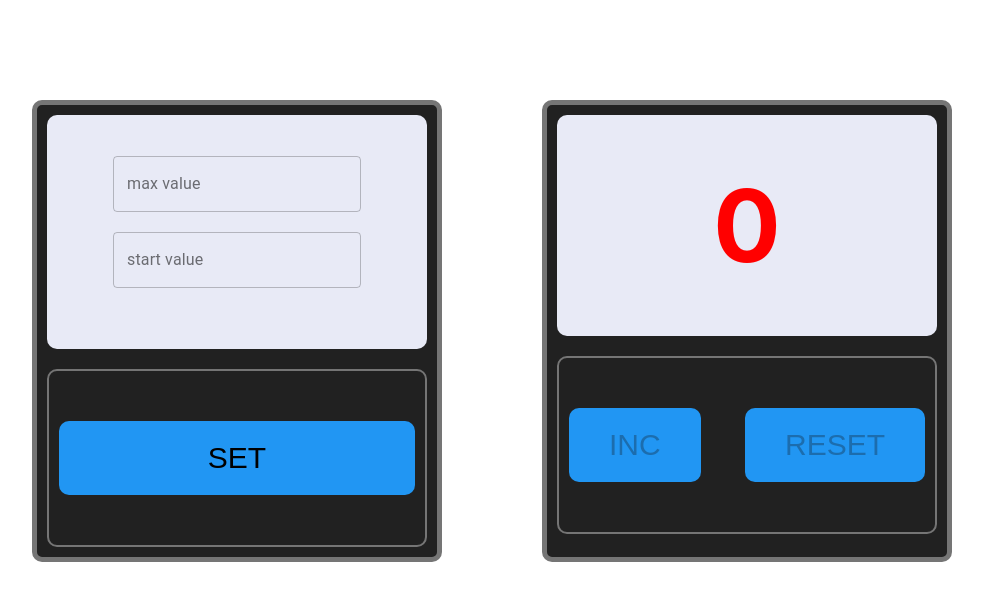
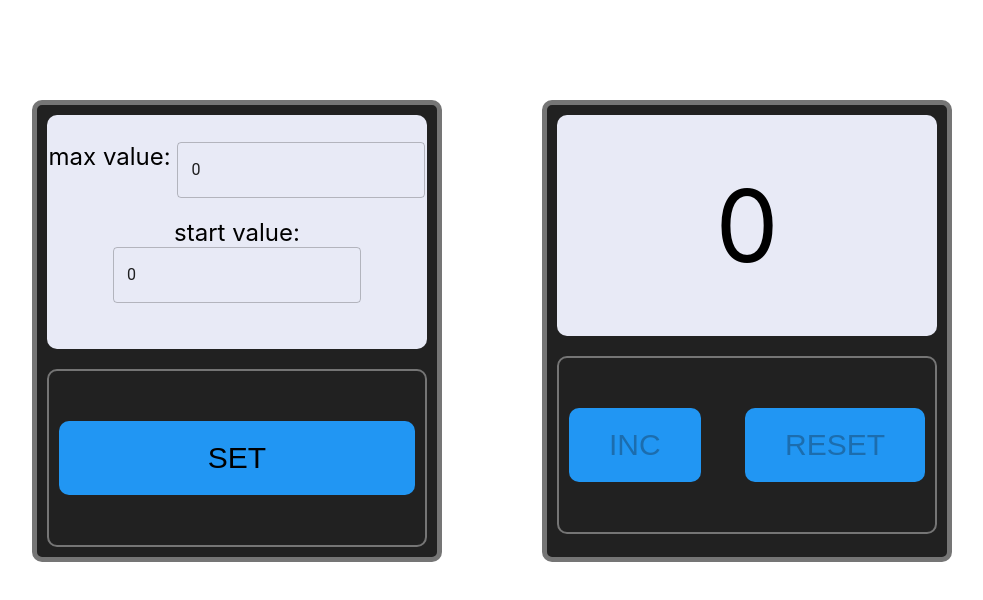
Before and after one commit to prudiusDenys/ReactExamComponents, a React (Create React App) app: page / in a window 1280 px wide. Shown: the top 600 px of the page, without its empty margins (168-1151 px from the left). Built offline with nearby package versions, Linux system fonts and the light colour scheme.

Commit message:
fixed bug with input value

```diff
--- a/src/common/Input/Input.tsx
+++ b/src/common/Input/Input.tsx
@@ -2,21 +2,22 @@ import React, {ChangeEvent} from "react";
 import {TextField} from "@material-ui/core";
 
 type PropsType = {
-	label: string
+	value: string
+	valueNumber: number
 	positiveValue: boolean
 	onChange: (e: ChangeEvent<HTMLInputElement>) => void
 }
 
 export const Input = (props: PropsType) => {
-
 	return (
 		<div>
-			<TextField style={{marginBottom: '20px'}} onChange={props.onChange}
-								 error={!props.positiveValue}
-								 helperText={!props.positiveValue ? 'incorrect value': ''}
-								 type="number"
-								 variant={"outlined"}
-								 label={props.label}/>
+			{props.value}: <TextField style={{marginBottom: '20px'}}
+																value={props.valueNumber}
+																onChange={props.onChange}
+																error={!props.positiveValue}
+																helperText={!props.positiveValue ? 'incorrect value' : ''}
+																type="number"
+																variant={"outlined"}/>
 		</div>
 	)
 }
--- a/src/components/Counter/Counter.tsx
+++ b/src/components/Counter/Counter.tsx
@@ -13,31 +13,27 @@ export const Counter = () => {
 	const [showCounter, setShowCounter] = useState<boolean>(true)
 	const [disabled, setDisabled] = useState<boolean>(true)
 
-
-	let onClickHandler = () => {
+	const onClickHandler = () => {
 		setNumber(number + 1)
 	}
-	let onRestClickHandler = () => {
+	const onRestClickHandler = () => {
 		setNumber(startNumber)
 	}
-
-	let setValue = () => {
+	const setValue = () => {
 		setShowCounter(true)
 	}
-
-	let getMaxValue = (inputValue: number) => {
+	const getMaxValue = (inputValue: number) => {
 		setMaxNumber(inputValue)
 		setShowCounter(false)
 		setDisabled(true)
 	}
-	let getStartValue = (inputValue: number) => {
+	const getStartValue = (inputValue: number) => {
 		setStartNumber(inputValue)
 		setNumber(inputValue)
 		setShowCounter(false)
 		setDisabled(true)
 	}
-
-	let getCorrectValue = (value: boolean) => {
+	const getCorrectValue = (value: boolean) => {
 		setCorrectValue(value)
 		setShowCounter(false)
 	}
@@ -51,7 +47,7 @@ export const Counter = () => {
 									correctValue={correctValue}
 									setDisabled={setDisabled}
 									maxNumber={maxNumber}
-									startNumber={startNumber} setMaxNumber={setMaxNumber}/>
+									startNumber={startNumber}/>
 			<div className={classes.counter}>
 				<CounterNumber maxNumber={maxNumber}
 											 correctValue={correctValue}
--- a/src/components/Counter/CounterNumber/CounterNumber.tsx
+++ b/src/components/Counter/CounterNumber/CounterNumber.tsx
@@ -13,7 +13,7 @@ export const CounterNumber = (props: PropsType) => {
 		<div className={classes.counterNumber}>
 			{
 				props.showCounter &&
-        <div className={props.number === props.maxNumber ? `${classes.number} ${classes.maxValue}` : classes.number}>
+        <div className={props.number === props.maxNumber && props.maxNumber!==0 ? `${classes.number} ${classes.maxValue}` : classes.number}>
 					{props.number}
         </div>
 			}
--- a/src/components/SetCounter/CounterValue/CounterValue.module.css
+++ b/src/components/SetCounter/CounterValue/CounterValue.module.css
@@ -9,22 +9,5 @@
   background-color: #e8eaf6;
   text-align: center;
   border-radius: 10px;
-  font-size: 33px;
+  font-size: 24px;
 }
-/*.value{*/
-/*  display: flex;*/
-/*  align-items: flex-end;*/
-/*  justify-content: center;*/
-/*}*/
-
-/*.valueInput{*/
-/*  margin-left: 10px;*/
-/*  padding: 10px;*/
-/*  border-radius: 10px;*/
-/*  outline: none;*/
-/*  border: none;*/
-/*}*/
-
-/*.error{*/
-/*  background-color: indianred;*/
-/*}*/
--- a/src/components/SetCounter/CounterValue/CounterValue.tsx
+++ b/src/components/SetCounter/CounterValue/CounterValue.tsx
@@ -51,11 +51,15 @@ export const CounterValue = (props: PropsType) => {
 			<div className={classes.numbers}>
 					<Input key={1}
 								 positiveValue={maxPositiveValue}
-								 onChange={onChangeMaxHandler} label={'max value'}/>
+								 onChange={onChangeMaxHandler}
+								 value={'max value'}
+								 valueNumber={maxValue}/>
 
 					<Input key={2}
 								 positiveValue={startPositiveValue}
-								 onChange={onChangeStartHandler} label={'start value'}/>
+								 onChange={onChangeStartHandler}
+								 value={'start value'}
+								 valueNumber={startValue}/>
 			</div>
 		</div>
 	)
--- a/src/components/SetCounter/SetCounter.tsx
+++ b/src/components/SetCounter/SetCounter.tsx
@@ -13,7 +13,6 @@ type PropsType = {
 	setDisabled:(disabled: boolean)=>void
 	maxNumber: number
 	startNumber: number
-	setMaxNumber:(maxNumber: number)=> void
 }
 
 export const SetCounter = (props:  PropsType) => {
@@ -24,7 +23,6 @@ let onClickSetValue = () => {
 	saveState('maxNumber', props.maxNumber);
 	saveState('startNumber', props.startNumber);
 }
-
 	return (
 		<div className={classes.setCounter}>
 			<CounterValue getMaxValue={props.getMaxValue}
@@ -35,7 +33,7 @@ let onClickSetValue = () => {
 				<Button onClickHandler={onClickSetValue}
 								title={'SET'}
 								disabledCondition={0}
-								correctValue={props.correctValue} />
+								correctValue={props.correctValue}/>
 			</div>
 		</div>
 	)
```
